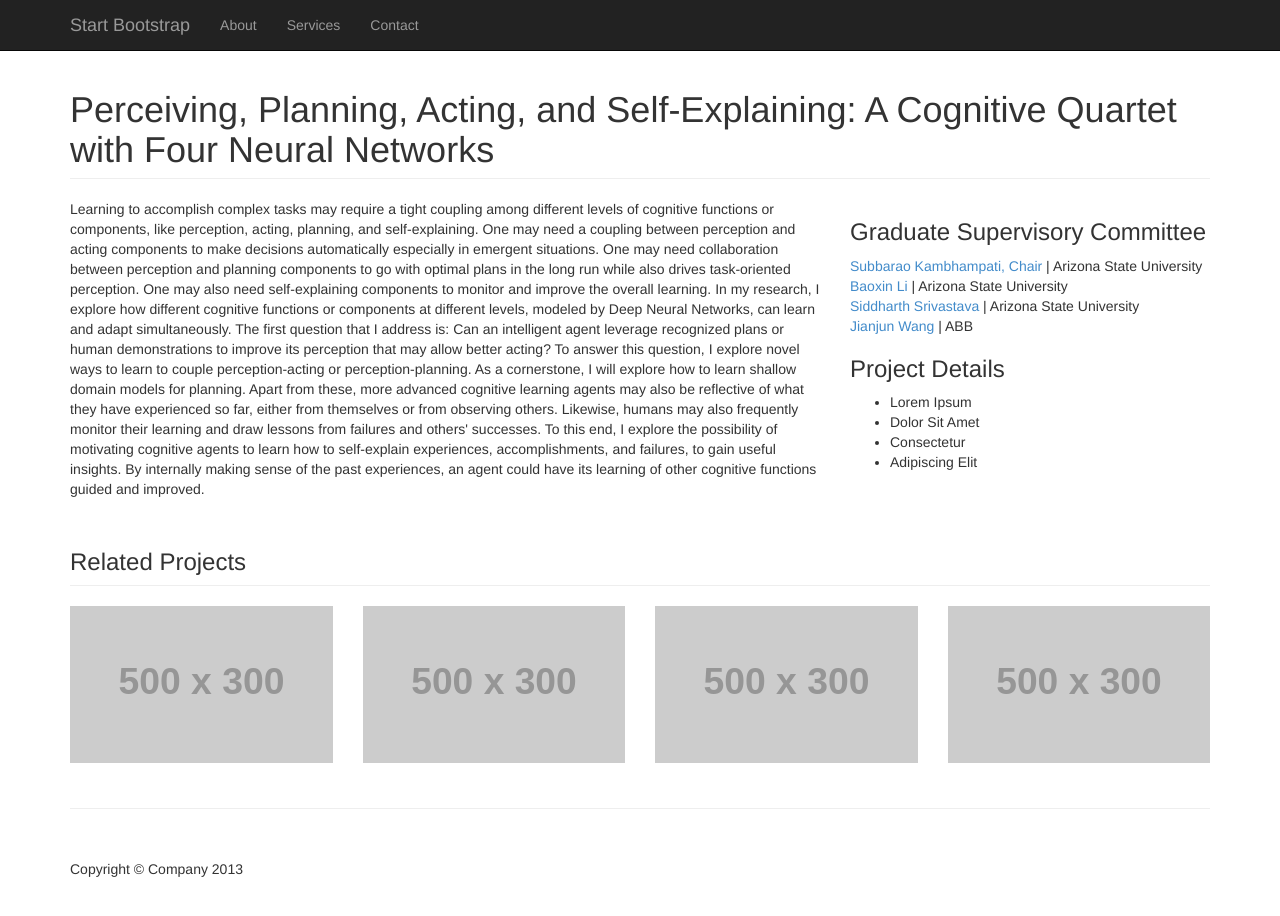
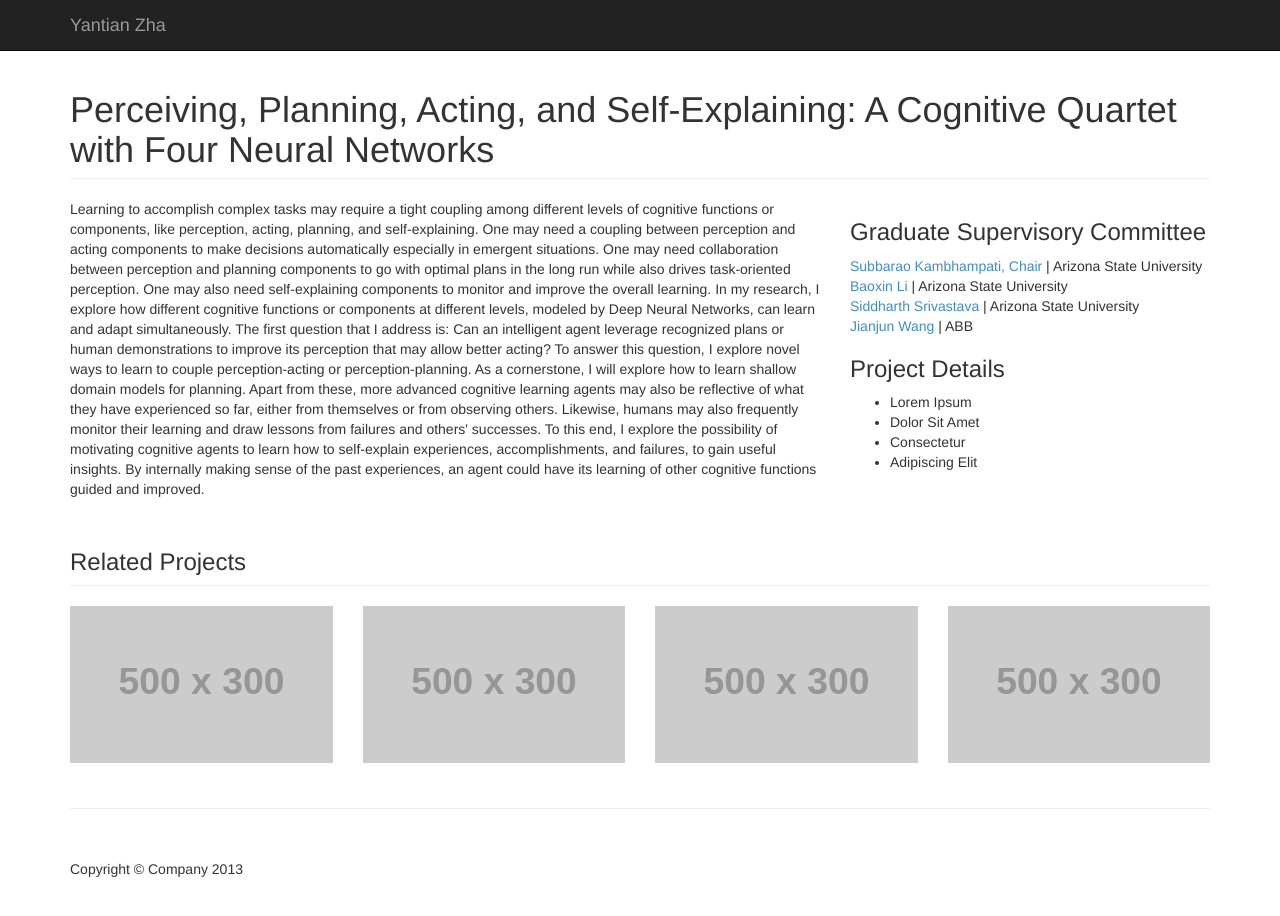
Before and after one commit to YantianZha/yantianthesis.github.io, a plain HTML site: page index.html in a window 1280 px wide. Drawn offline with Linux system fonts and the light colour scheme; placeholder pictures from the web are drawn by us.

Commit message:
first commit

```diff
--- a/index.html
+++ b/index.html
@@ -26,11 +26,11 @@
             <span class="icon-bar"></span>
             <span class="icon-bar"></span>
           </button>
-          <a class="navbar-brand" href="http://startbootstrap.com">Start Bootstrap</a>
+          <a class="navbar-brand" href="https://yantianzha.github.io/">Yantian Zha</a>
         </div>
 
         <!-- Collect the nav links, forms, and other content for toggling -->
-        <div class="collapse navbar-collapse navbar-ex1-collapse">
+        <!--<div class="collapse navbar-collapse navbar-ex1-collapse">
           <ul class="nav navbar-nav">
             <li><a href="#about">About</a></li>
             <li><a href="#services">Services</a></li>
@@ -38,6 +38,7 @@
           </ul>
         </div><!-- /.navbar-collapse -->
       </div><!-- /.container -->
+
     </nav>
 
     <div class="container">
```
